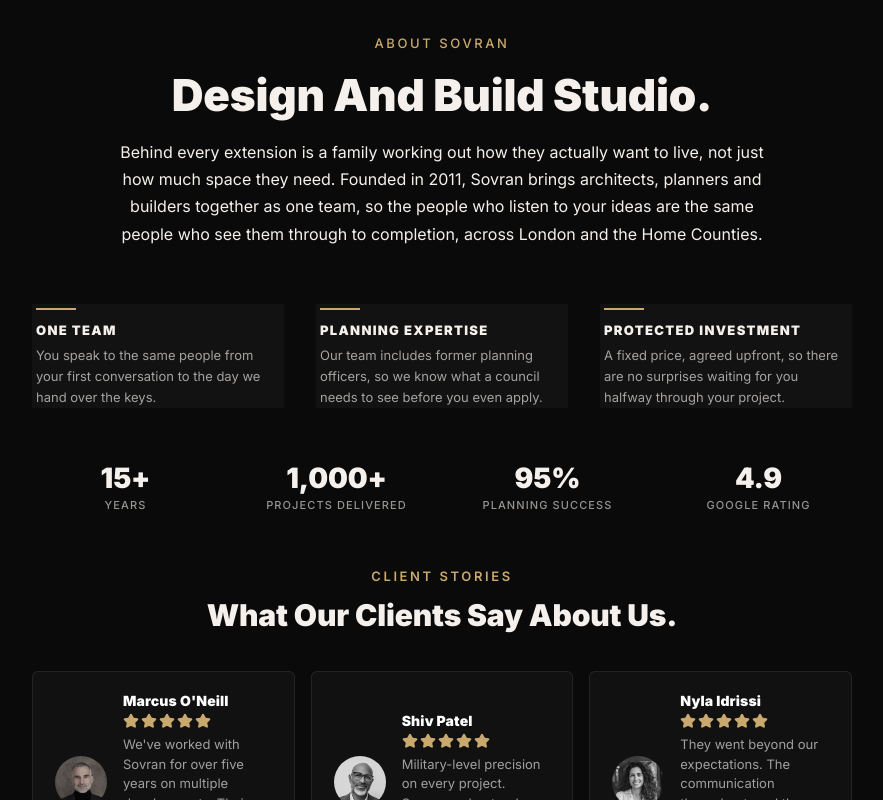
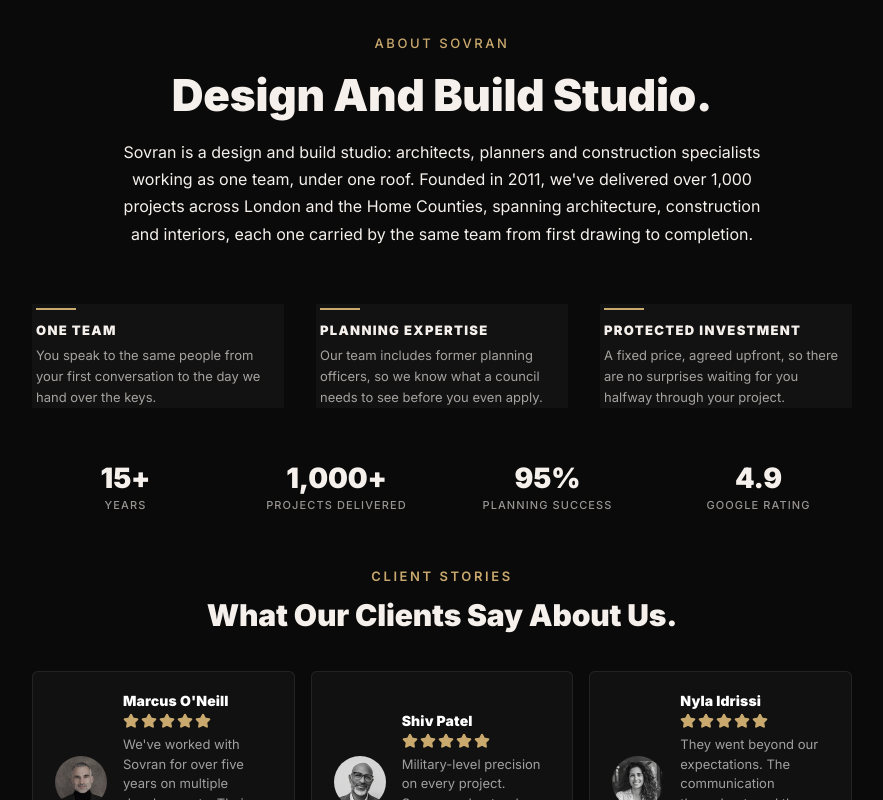
Before and after one commit to digitalsovran-rgb/sovran-landing, a React (Vite) app: page / in a window 1280 px wide. Shown: the part 6400-7200 px from the top of the page, without its empty margins (198-1081 px from the left). Built offline with nearby package versions, Linux system fonts and the light colour scheme.

Commit message:
Rewrite About Sovran body copy to reflect full studio, not extension-only

```diff
--- a/src/components/AboutSovran.tsx
+++ b/src/components/AboutSovran.tsx
@@ -293,10 +293,10 @@ export default function AboutSovran() {
             margin: '20px auto 0',
           }}
         >
-          Behind every extension is a family working out how they actually want to live, not just
-          how much space they need. Founded in 2011, Sovran brings architects, planners and
-          builders together as one team, so the people who listen to your ideas are the same
-          people who see them through to completion, across London and the Home Counties.
+          Sovran is a design and build studio: architects, planners and construction specialists
+          working as one team, under one roof. Founded in 2011, we&apos;ve delivered over 1,000
+          projects across London and the Home Counties, spanning architecture, construction and
+          interiors, each one carried by the same team from first drawing to completion.
         </motion.p>
 
         <div
```
